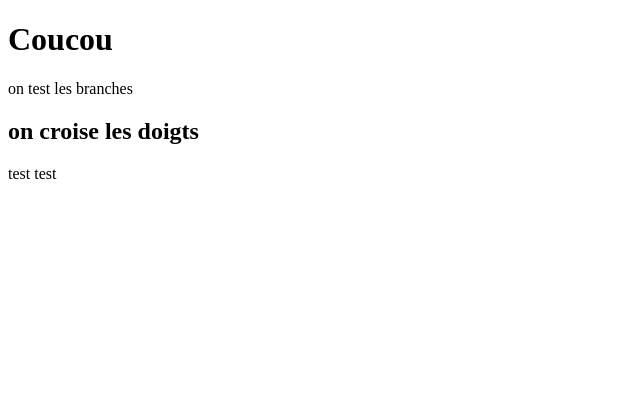
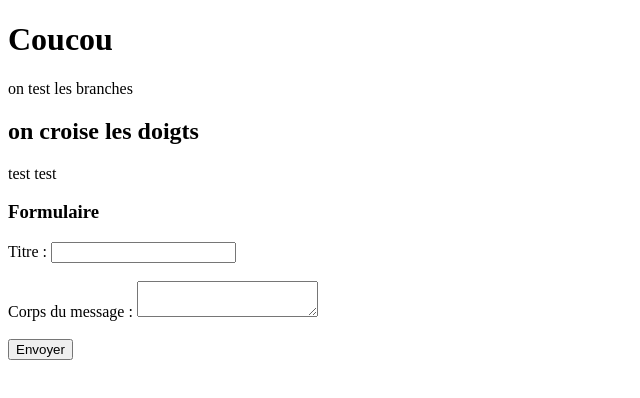
Before and after one commit to CharleneBo/CharlenBo.github.io, a plain HTML site: page index.html in a window 1280 px wide. Shown: the whole page, without its empty margins (0-640 px from the left). Drawn offline with Linux system fonts and the light colour scheme.

Commit message:
formulaire

```diff
--- a/index.html
+++ b/index.html
@@ -12,5 +12,18 @@
     <h2>on croise les doigts </h2>
     <p>test test </p>
 
+    <h3>Formulaire</h3>
+     <form action="https://jsonplaceholder.typicode.com/posts" method="POST">
+        <label for="title">Titre :</label>
+        <input type="text" id="title" name="title" required>
+        <br><br>
+
+        <label for="body">Corps du message :</label>
+        <textarea id="body" name="body" required></textarea>
+        <br><br>
+
+        <button type="submit">Envoyer</button>
+    </form>
+
 </body>
 </html>
```
